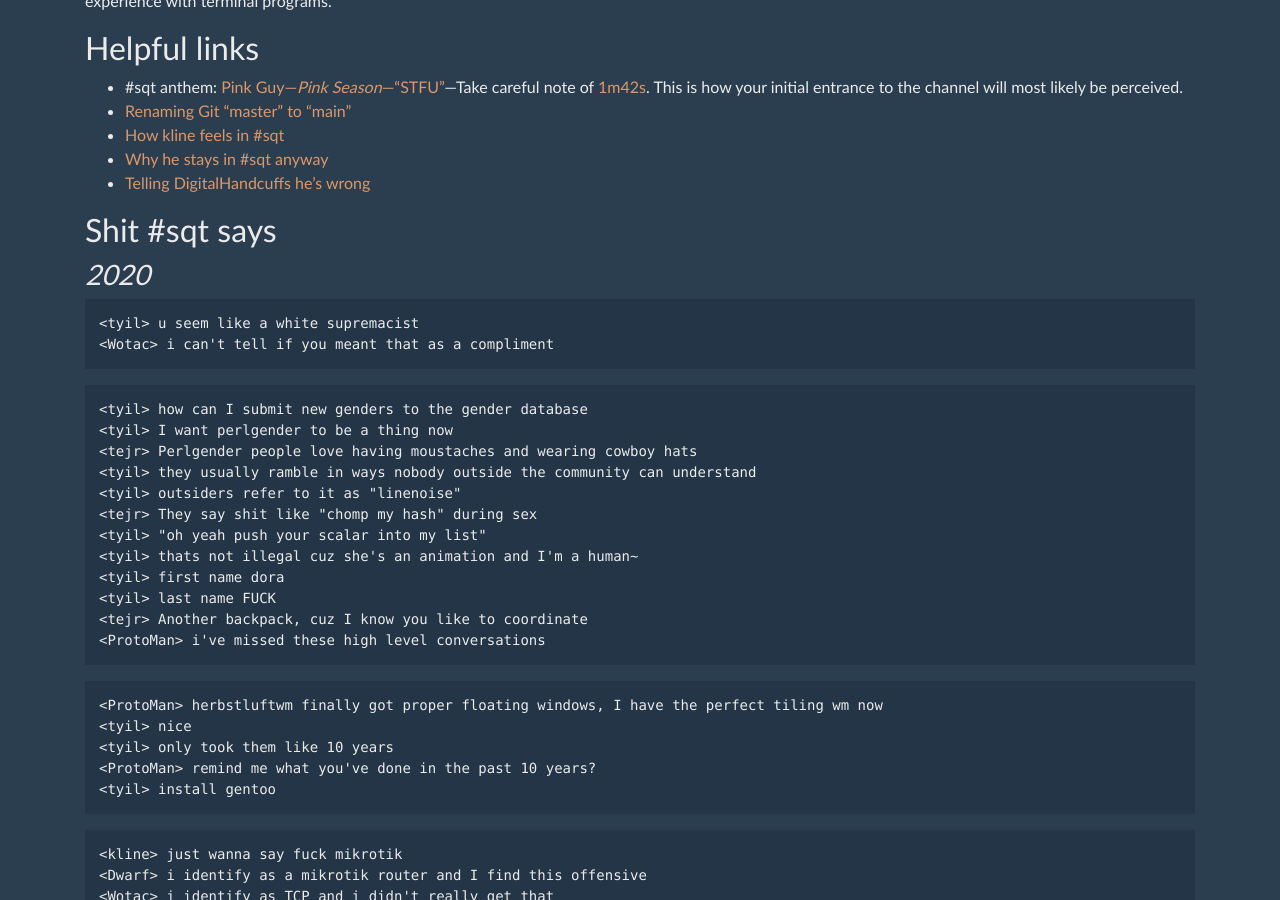
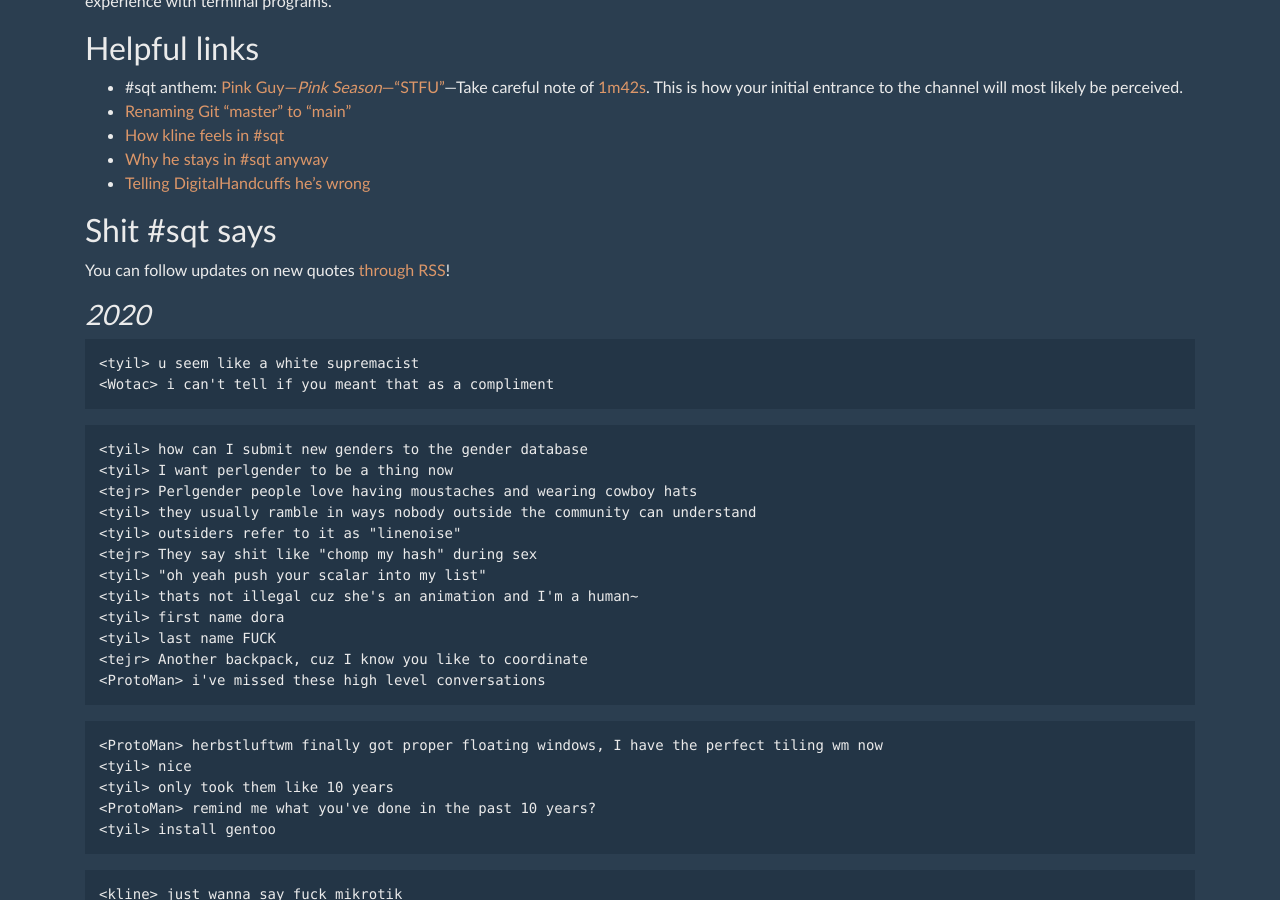
Before and after one commit to scriptkitties/fglt, a Jekyll site: the page built from irc.md, in a window 1280 px wide and 900 px high, scrolled down 602 px. Built offline with Jekyll 4.4.1, drawn with Linux system fonts in a browser that asks for light colours.

Commit message:
Refer to the RSS feed for IRC quotes on the IRC page

```diff
--- a/irc.md
+++ b/irc.md
@@ -37,6 +37,8 @@ experience with terminal programs.
 
 ## Shit #sqt says
 
+You can follow updates on new quotes [through RSS](/rss/quotes.xml)!
+
 {% assign quotes = site.quotes | sort: 'name' | reverse %}
 {% for quote in quotes %}
     {% assign this_year = quote.date | date: "%Y" %}
```
